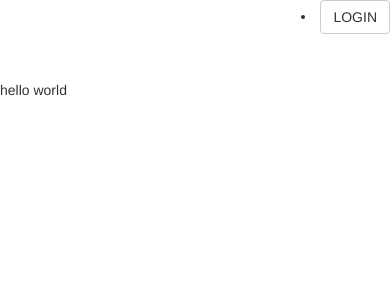
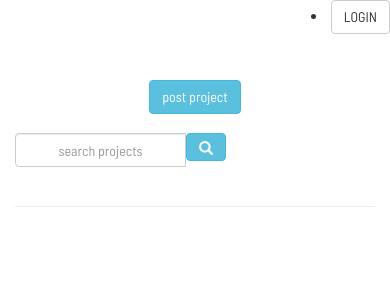
Before and after one commit to rickymwethera/project_rated, a Django app: page / in a window 390 px wide. Shown: the top 300 px of the page. Run offline with Django 3.2, Linux system fonts and the light colour scheme; some libraries are stand-ins or nearby versions.

Commit message:
modified views

```diff
--- a/ratingsapp/templates/index.html
+++ b/ratingsapp/templates/index.html
@@ -1,5 +1,72 @@
 {% extends "base.html"%}
 {% load bootstrap3 %}
 {% block content%}
-hello world
+<style>
+    @import url('https://fonts.googleapis.com/css2?family=Barlow+Semi+Condensed&display=swap');
+    body{
+      font-family: 'Barlow Semi Condensed', sans-serif;
+    }
+    img{
+         width: 100%;
+         height: 100%;
+         padding-bottom: 3px;
+     }
+    #search{
+      text-align: center;
+    }
+    .card a{
+      color: black;
+    }
+    .card a:hover{
+      color: deepskyblue;
+      text-decoration: none;
+    }
+
+    .top{
+      text-align: center;
+    }
+    .search-btn{
+      position: absolute;
+      display: inline-flex;
+    }
+  </style>
+
+  <div class="container">
+      <div class="row top">
+        <div class="col-md-4">
+      <div class="create-post">
+          <a href="{% url 'create'%}"><button class="btn btn-info">post project</button> </a>
+        </div>
+        </div>
+        <div class="col-md-7">
+        <form id="search" class="navbar-form " role="search" action="{% url 'search' %}">
+
+          <div class="input-group">
+            <input type="text" class="form-control text-center" placeholder="search projects" name="query">
+            <button type="submit" class="btn btn-info search-btn"><i class="glyphicon glyphicon-search"></i></button>
+          </div>
+
+        </form>
+      </div>
+      </div>
+
+        <hr>
+        <div class="row">
+        {% for project in projects%}
+        <div class="col-md-4 mb-4">
+          <div class="card">
+          <div class="card-header"><a href="{% url 'details' project.pk %}"><b>{{project.title}}</b></a> <a  href="{{project.link}}" class="btn btn-outline-info btn-sm" style="float:  right;">visit </a></div>
+          <div class="card-body">
+             <a href="{% url 'details' project.pk %}"> <img src="{{project.image.url}}" alt="{{project.title}}}"></a>
+              <p>{{project.description}}</p>
+          </div>
+          <div class="card-footer"><b>by:</b>{{project.user.username}}
+          <p class="text-muted">{{project.date_posted|timesince}} ago</p></div>
+
+          </div>
+         </div>
+      {% endfor %}
+      </div>
+
+      </div>
 {% endblock %}
```
